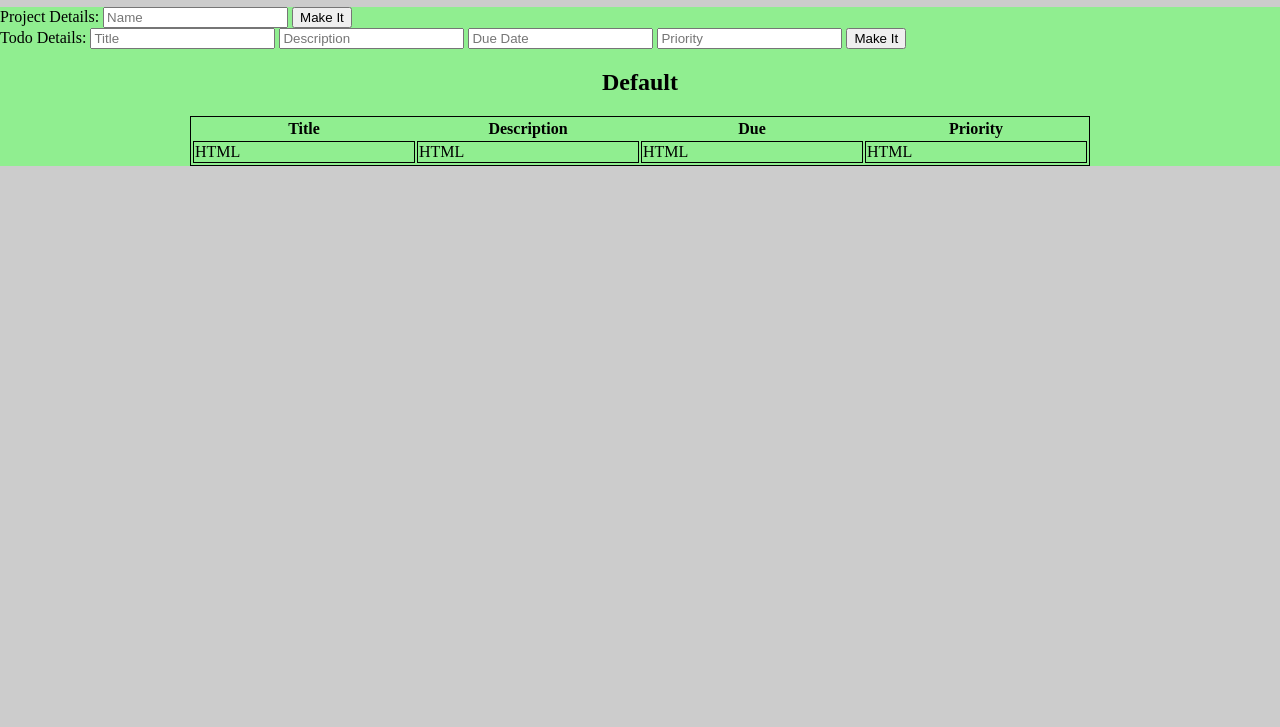
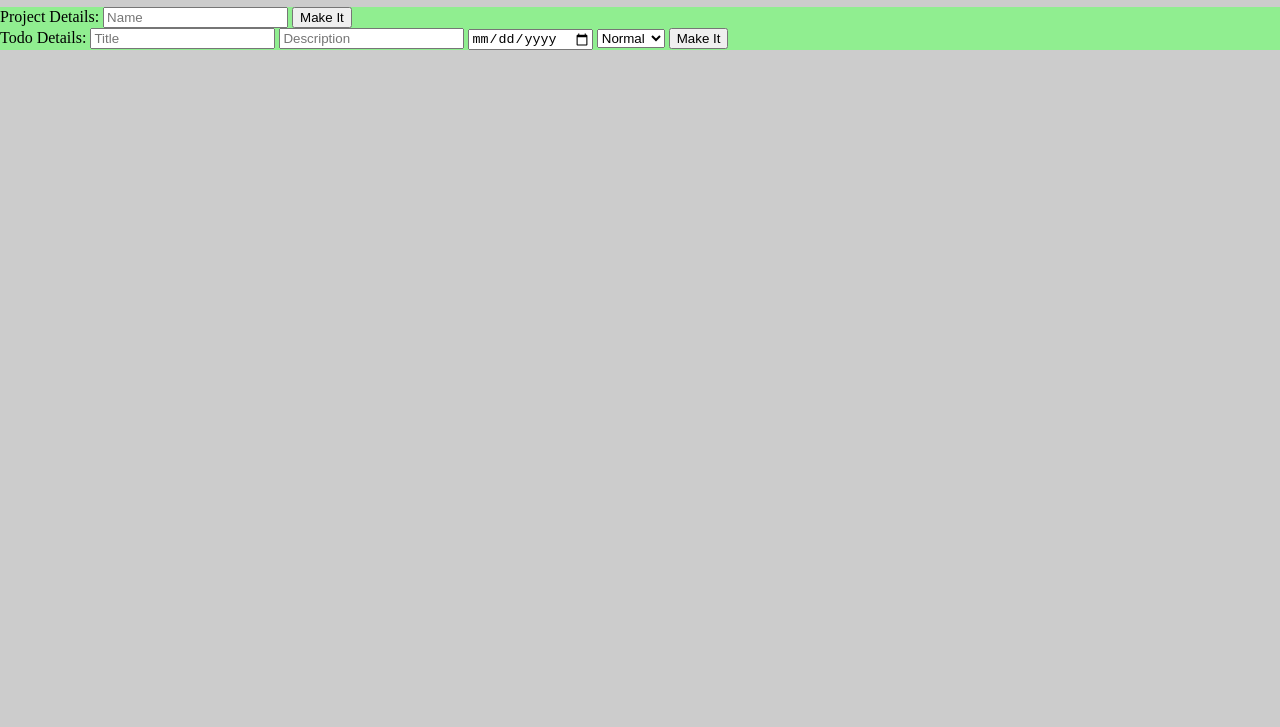
Before and after one commit to jaredaritter/todo, a website built with webpack: page dist/index.html in a window 1280 px wide. Shown: the part 73-800 px from the top of the page. Built offline with nearby package versions, Linux system fonts and the light colour scheme.

Commit message:
Update todo-form with select for priority and date input for date

```diff
--- a/dist/index.html
+++ b/dist/index.html
@@ -25,36 +25,14 @@
             name="description"
             placeholder="Description"
           />
-          <input type="text" id="due" name="due" placeholder="Due Date" />
-          <input
-            type="text"
-            id="priority"
-            name="priority"
-            placeholder="Priority"
-          />
+          <input type="date" id="due" name="due" placeholder="Due Date" />
+          <select name="priority" id="priority">
+            <option value="minimal">Minimal</option>
+            <option value="normal" selected>Normal</option>
+            <option value="urgent">Urgent</option>
+          </select>
           <button type="button" class="new-todo">Make It</button>
         </form>
-        <div class="project">
-          <h2>Default</h2>
-          <table class="list">
-            <thead>
-              <tr>
-                <th>Title</th>
-                <th>Description</th>
-                <th>Due</th>
-                <th>Priority</th>
-              </tr>
-            </thead>
-            <tbody>
-              <tr>
-                <td>HTML</td>
-                <td>HTML</td>
-                <td>HTML</td>
-                <td>HTML</td>
-              </tr>
-            </tbody>
-          </table>
-        </div>
       </div>
     </div>
     <script src="bundle.js"></script>
```
